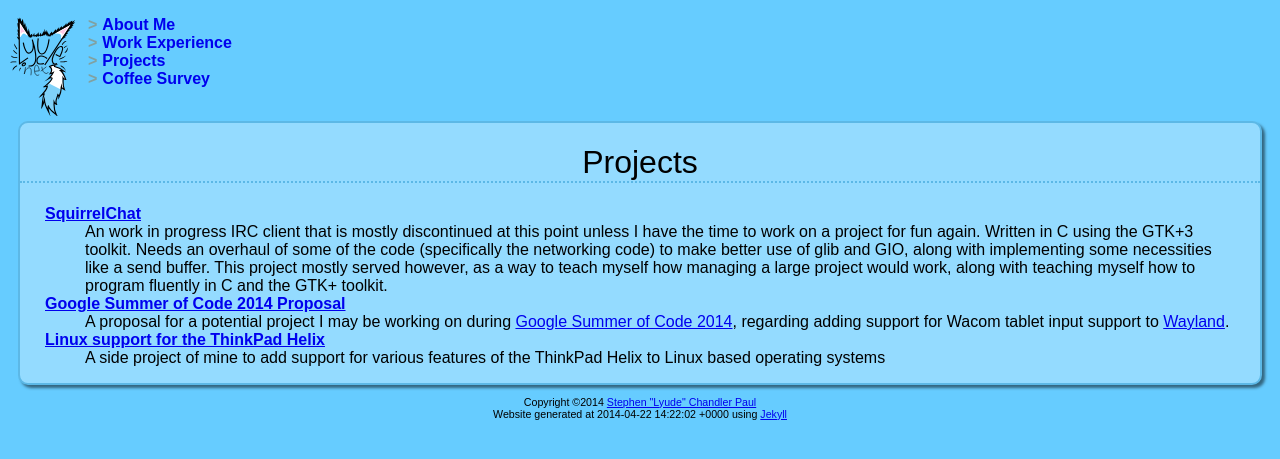
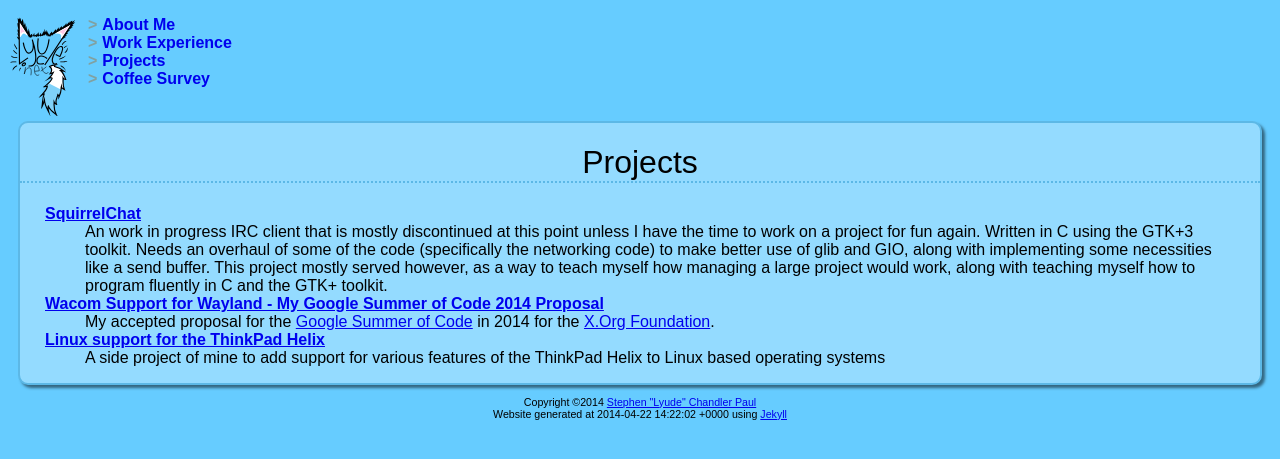
Before and after one commit to Lyude/personal_website, a Jekyll site: the page built from projects.html, in a window 1280 px wide. Shown: the top 459 px of the page. Built offline with Jekyll 4.4.1, drawn with Linux system fonts in a browser that asks for light colours.

Commit message:
Updated projects.html
Now shows that my proposal was accepted. Hell yeah!

```diff
--- a/projects.html
+++ b/projects.html
@@ -7,8 +7,8 @@ layout: default
 	<dt><a href="https://github.com/Lyude1337/SquirrelChat">SquirrelChat</a></dt>
 	<dd>An work in progress IRC client that is mostly discontinued at this point unless I have the time to work on a project for fun again. Written in C using the GTK+3 toolkit. Needs an overhaul of some of the code (specifically the networking code) to make better use of glib and GIO, along with implementing some necessities like a send buffer. This project mostly served however, as a way to teach myself how managing a large project would work, along with teaching myself how to program fluently in C and the GTK+ toolkit.</dd>
 
-	<dt><a href="resources/wayland_gsoc_2014_proposal.pdf">Google Summer of Code 2014 Proposal</a></dt>
-	<dd>A proposal for a potential project I may be working on during <a href="http://www.google-melange.com/gsoc/homepage/google/gsoc2014">Google Summer of Code 2014</a>, regarding adding support for Wacom tablet input support to <a href="http://wayland.freedesktop.org">Wayland</a>.</dd>
+	<dt><a href="resources/wayland_gsoc_2014_proposal.pdf">Wacom Support for Wayland - My Google Summer of Code 2014 Proposal</a></dt>
+	<dd>My accepted proposal for the <a href="http://www.google-melange.com/gsoc/homepage/google/gsoc2014">Google Summer of Code</a> in 2014 for the <a href="http://www.x.org">X.Org Foundation</a>.</dd>
 
 	<dt><a href="thinkpad_helix.html">Linux support for the ThinkPad Helix</a></dt>
 	<dd>A side project of mine to add support for various features of the ThinkPad Helix to Linux based operating systems</dd>
```
